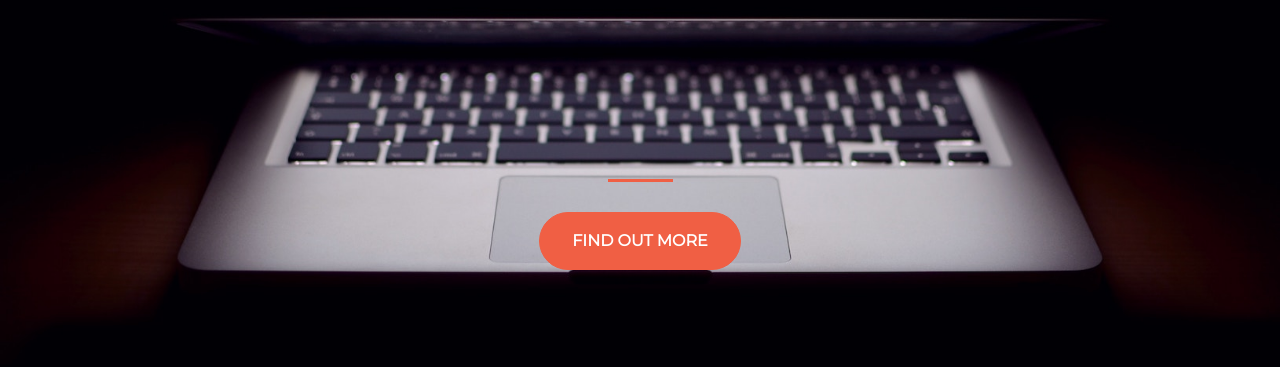
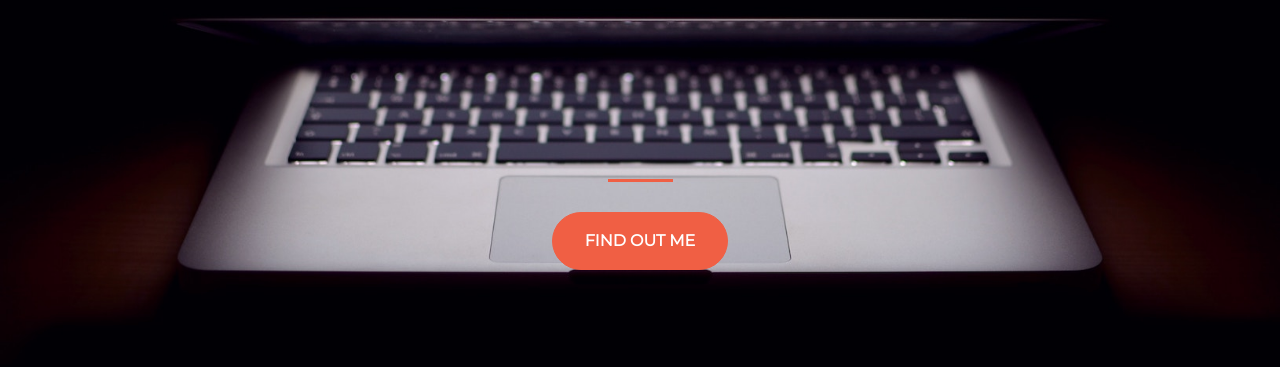
Before and after one commit to nurmafyani/background-generatior, a plain HTML site: page index.html in a window 1280 px wide. Shown: the part 295-662 px from the top of the page. Drawn offline with nearby package versions, Linux system fonts and the light colour scheme.

Commit message:
change line in index

```diff
--- a/index.html
+++ b/index.html
@@ -26,7 +26,7 @@
             <hr>
           </div>
           <div class="col-lg-12 my-auto">
-            <button class="btn btn-primary btn-xl">Find Out More</button>
+            <button class="btn btn-primary btn-xl">Find Out Me</button>
           </div>
         </div>
       </div>
```
